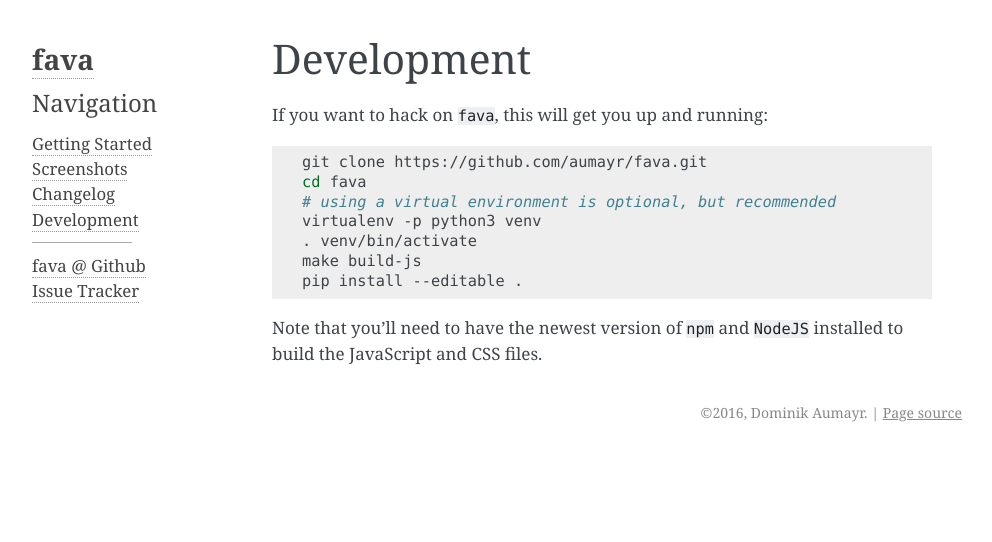
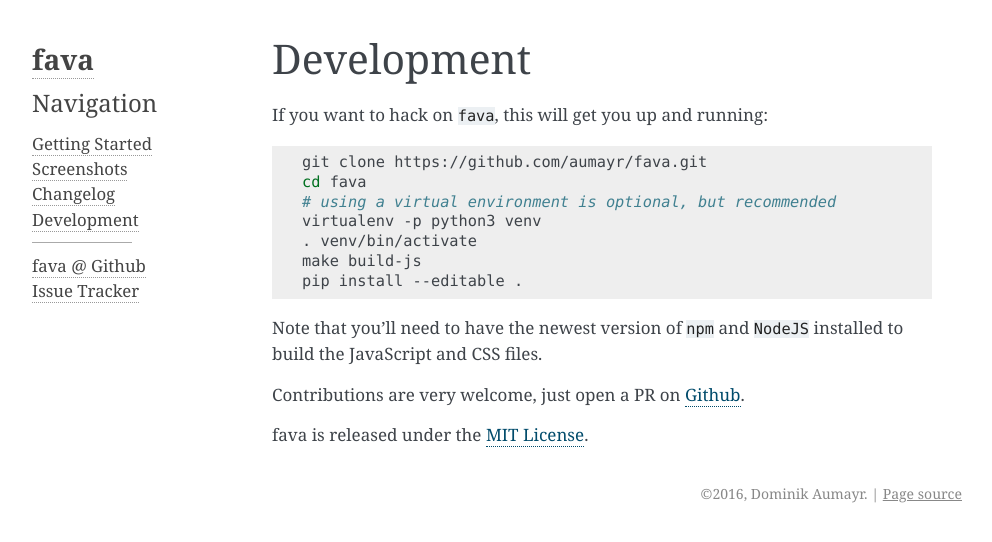
Before and after one commit to beancount/fava, a Sphinx documentation site: the page built from docs/development.rst, in a window 1280 px wide. Shown: the top 542 px of the page, without its empty margins (148-1140 px from the left). Built offline with Sphinx 7.4.7, drawn with Linux system fonts in a browser that asks for light colours.

Commit message:
docs: add invite for contributions and link to license

```diff
--- a/docs/development.rst
+++ b/docs/development.rst
@@ -15,3 +15,7 @@ If you want to hack on ``fava``, this will get you up and running:
 
 Note that you'll need to have the newest version of ``npm`` and
 ``NodeJS`` installed to build the JavaScript and CSS files.
+
+Contributions are very welcome, just open a PR on `Github <https://github.com/aumayr/fava/pulls>`__.
+
+fava is released under the `MIT License <https://github.com/aumayr/fava/blob/master/LICENSE>`__.
```
